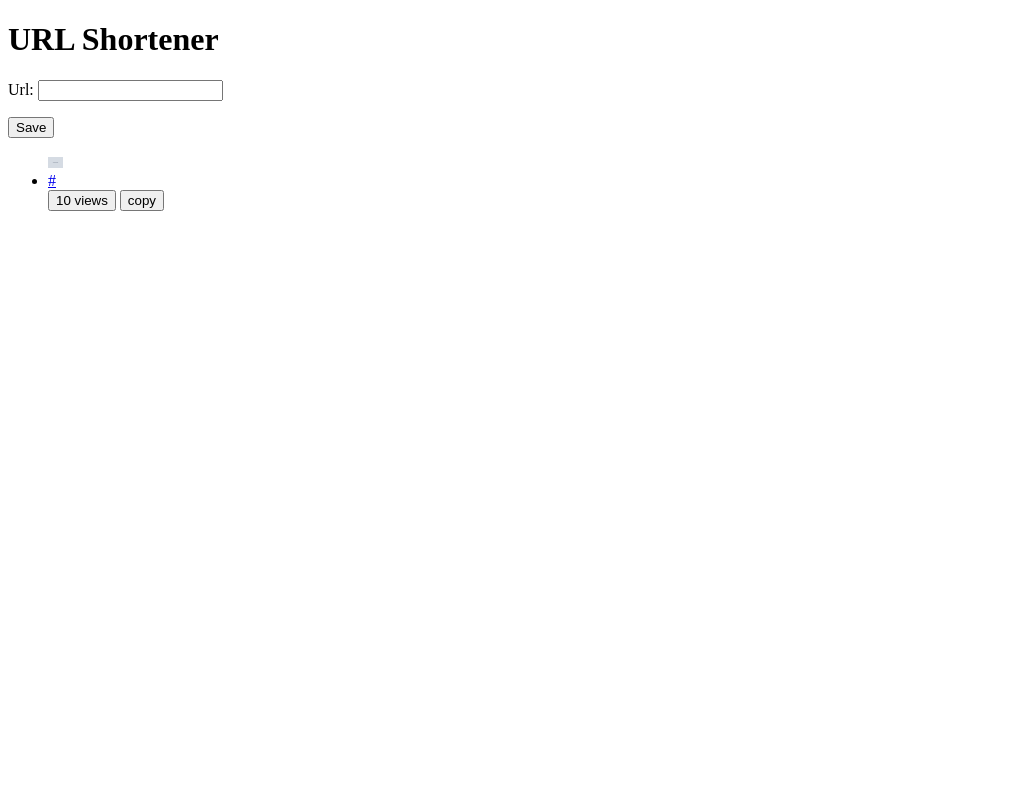
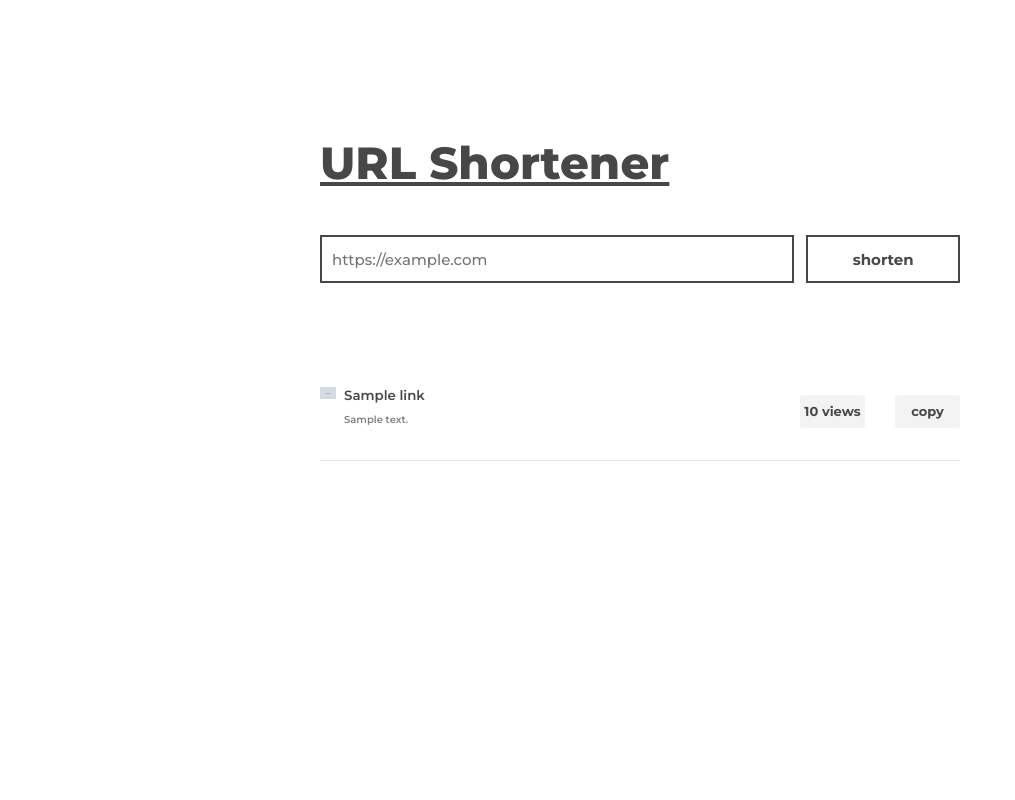
Before and after one commit to yabad-codes/django-url-shortener, a Django app: page / in a window 1280 px wide. Shown: the whole page, without its empty margins (0-1015 px from the left). Run offline with Django 5.2, Linux system fonts and the light colour scheme; tables that the repository leaves empty hold one stand-in row (values such as "Sample post"); grey boxes marked "Sample" are stand-in pictures.

Commit message:
applying css styles to the URL shortener index page + fixing some routing bugs

```diff
--- a/shortener/forms.py
+++ b/shortener/forms.py
@@ -5,3 +5,6 @@ class LinkForm(forms.ModelForm):
 	class Meta:
 		model = Link
 		fields = ['url']
+		widgets = {
+			'url': forms.URLInput(attrs={'class': 'input-url', 'placeholder': 'https://example.com'}),
+		}
--- a/shortener/models.py
+++ b/shortener/models.py
@@ -51,7 +51,7 @@ class Link(models.Model):
 						favicon_url = urljoin(self.url, favicon_url)
 					self.image = favicon_url
 			else:
-				self.image = ''
+				self.image = None
 		except requests.RequestException as e:
 			print(f"Error fetching metadata for URL {self.url}: {e}")
 		pass
--- /dev/null
+++ b/shortener/static/app.js
@@ -0,0 +1,22 @@
+function clipboard(short_code) {
+  console.log(short_code);
+  var copyText = document.getElementById(`url-link${short_code}`);
+
+  copyText.select();
+  copyText.setSelectionRange(0, 99999);
+  navigator.clipboard
+    .writeText(copyText.value)
+    .then(function () {
+      var copyButton = document.getElementById(`copy-btn${short_code}`);
+      copyButton.classList.add('copied');
+      copyButton.textContent = 'copied!';
+
+      setTimeout(function () {
+        copyButton.classList.remove('copied');
+        copyButton.textContent = 'copy';
+      }, 2000);
+    })
+    .catch(function (error) {
+      console.error('Failed to copy text: ', error);
+    });
+}
--- /dev/null
+++ b/shortener/static/styles.css
@@ -0,0 +1,121 @@
+* {
+  margin: 0;
+  padding: 0;
+  box-sizing: border-box;
+  font-family: 'Montserrat', sans-serif;
+}
+
+.container {
+  height: 100vh;
+  display: flex;
+  flex-direction: column;
+  align-items: center;
+}
+
+.url-add {
+  margin-bottom: 3em;
+  width: 40em;
+}
+
+.url-add h1 {
+  margin-top: 3em;
+  margin-bottom: 1em;
+  font-size: 45px;
+  font-weight: 800;
+  text-decoration: underline;
+  text-transform: capitalize;
+  color: #474747;
+}
+
+.url-add form {
+  display: flex;
+  justify-content: space-between;
+  align-items: center;
+  height: 3em;
+  width: 100%;
+}
+
+.url-add form .input-url {
+  border: 2px solid #474747;
+  height: 100%;
+  width: 74%;
+  font-size: 15px;
+  font-weight: 500;
+  padding: 0 10px;
+  outline: none;
+}
+
+.url-add form button {
+  border: 2px solid #474747;
+  width: 24%;
+  height: 100%;
+  font-size: 15px;
+  font-weight: 700;
+  color: #474747;
+  background-color: white;
+}
+
+.url-display {
+  width: 40em;
+}
+
+.url-display ul {
+  display: flex;
+  flex-direction: column;
+  margin-top: 2em;
+}
+
+.url-display ul li {
+  list-style: none;
+  display: flex;
+  justify-content: space-between;
+  padding: 1.5rem 0;
+  border-bottom: 1px solid #e6e6e6;
+}
+
+.url-display ul li .url {
+  display: flex;
+  align-items: flex-start;
+}
+
+.url-display ul li .url a {
+  padding-left: 0.5rem;
+  text-decoration: none;
+  font-size: smaller;
+  font-weight: 600;
+  color: #474747;
+}
+
+.url-display ul li .url p {
+  padding: 1em 1em 1em 0;
+  font-size: x-small;
+  color: gray;
+}
+
+.url-display ul li .url {
+  width: 75%;
+}
+
+.url-display ul li .url-buttons {
+  width: 25%;
+  display: flex;
+  justify-content: space-between;
+  align-items: center;
+}
+
+.url-display ul li .url-buttons button {
+  height: 2.6em;
+  width: 5em;
+  background: rgb(243, 243, 243);
+  border: none;
+  border-radius: 3px;
+  font-size: small;
+  font-weight: 700;
+  color: #474747;
+}
+
+.copied {
+  background: #4caf50 !important;
+  color: white !important;
+  transition: 0.3s all ease-in-out;
+}
--- a/shortener/templates/index.html
+++ b/shortener/templates/index.html
@@ -1,8 +1,20 @@
+{% load static %}
 <!DOCTYPE html>
 <html lang="en">
   <head>
     <meta charset="UTF-8" />
     <meta name="viewport" content="width=device-width, initial-scale=1.0" />
+    <link rel="preconnect" href="https://fonts.googleapis.com" />
+    <link rel="preconnect" href="https://fonts.gstatic.com" crossorigin />
+    <link
+      href="https://fonts.googleapis.com/css2?family=Montserrat:ital,wght@0,100..900;1,100..900&display=swap"
+      rel="stylesheet"
+    />
+    <link
+      rel="stylesheet"
+      href="https://cdnjs.cloudflare.com/ajax/libs/font-awesome/6.0.0-beta3/css/all.min.css"
+    />
+    <link rel="stylesheet" href="{% static 'styles.css' %}" />
     <title>URL Shortener</title>
   </head>
   <body>
@@ -10,24 +22,44 @@
       <div class="url-add">
         <h1>URL Shortener</h1>
         <form method="post">
-          {% csrf_token %} {{ form.as_p }}
-          <button type="submit">Save</button>
+          {% csrf_token %} {{ form.url }}
+          <button type="submit">shorten</button>
         </form>
       </div>
       <div class="url-display">
         <ul>
           {% for link in links %}
-          <img src="{{ link.image }}" width="15" />
           <li>
-            <a href="{% url 'redirect_view' short_code=link.short_code %}"
-              >{{ link.url }}</a
-            >
+            <div class="url">
+              <input
+                id="url-link{{ link.short_code }}"
+                hidden
+                value="http://localhost:8000/v/{{ link.short_code }}"
+              />
+              {% if link.image %}
+              <img src="{{ link.image }}" width="16" />
+              {% else %}
+              <i class="fas fa-globe"></i>
+              {% endif %}
+              <a href="{% url 'redirect_view' short_code=link.short_code %}"
+                >{{ link.title }}
+                <p>{{ link.description }}</p></a
+              >
+            </div>
+            <div class="url-buttons">
+              <button>{{ link.views_count }} views</button>
+              <button
+                id="copy-btn{{ link.short_code }}"
+                onclick="clipboard('{{ link.short_code }}')"
+              >
+                copy
+              </button>
+            </div>
           </li>
-          <button>{{ link.views_count }} views</button>
-          <button>copy</button>
           {% endfor %}
         </ul>
       </div>
     </div>
+    <script src="{% static 'app.js' %}"></script>
   </body>
 </html>
--- a/shortener/urls.py
+++ b/shortener/urls.py
@@ -3,5 +3,5 @@ from .views import index, redirect_view
 
 urlpatterns = [
 	path('', index, name='index'),
-	path('<str:short_code>/', redirect_view, name='redirect_view'),
+	path('v/<str:short_code>/', redirect_view, name='redirect_view'),
 ]
--- a/url_shortner/settings.py
+++ b/url_shortner/settings.py
@@ -121,7 +121,7 @@ USE_TZ = True
 # Static files (CSS, JavaScript, Images)
 # https://docs.djangoproject.com/en/5.0/howto/static-files/
 
-STATIC_URL = 'static/'
+STATIC_URL = '/static/'
 
 # Default primary key field type
 # https://docs.djangoproject.com/en/5.0/ref/settings/#default-auto-field
```
